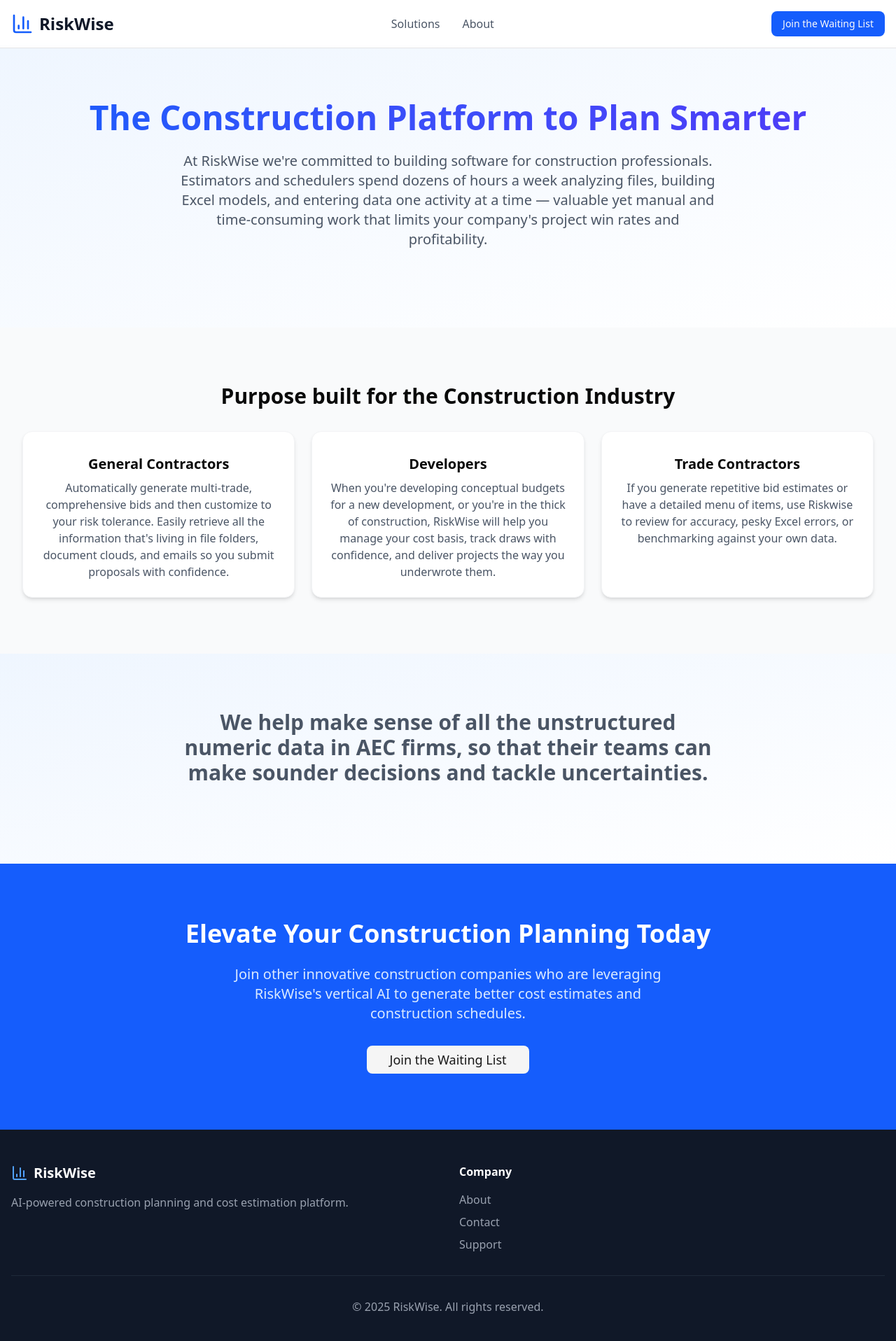
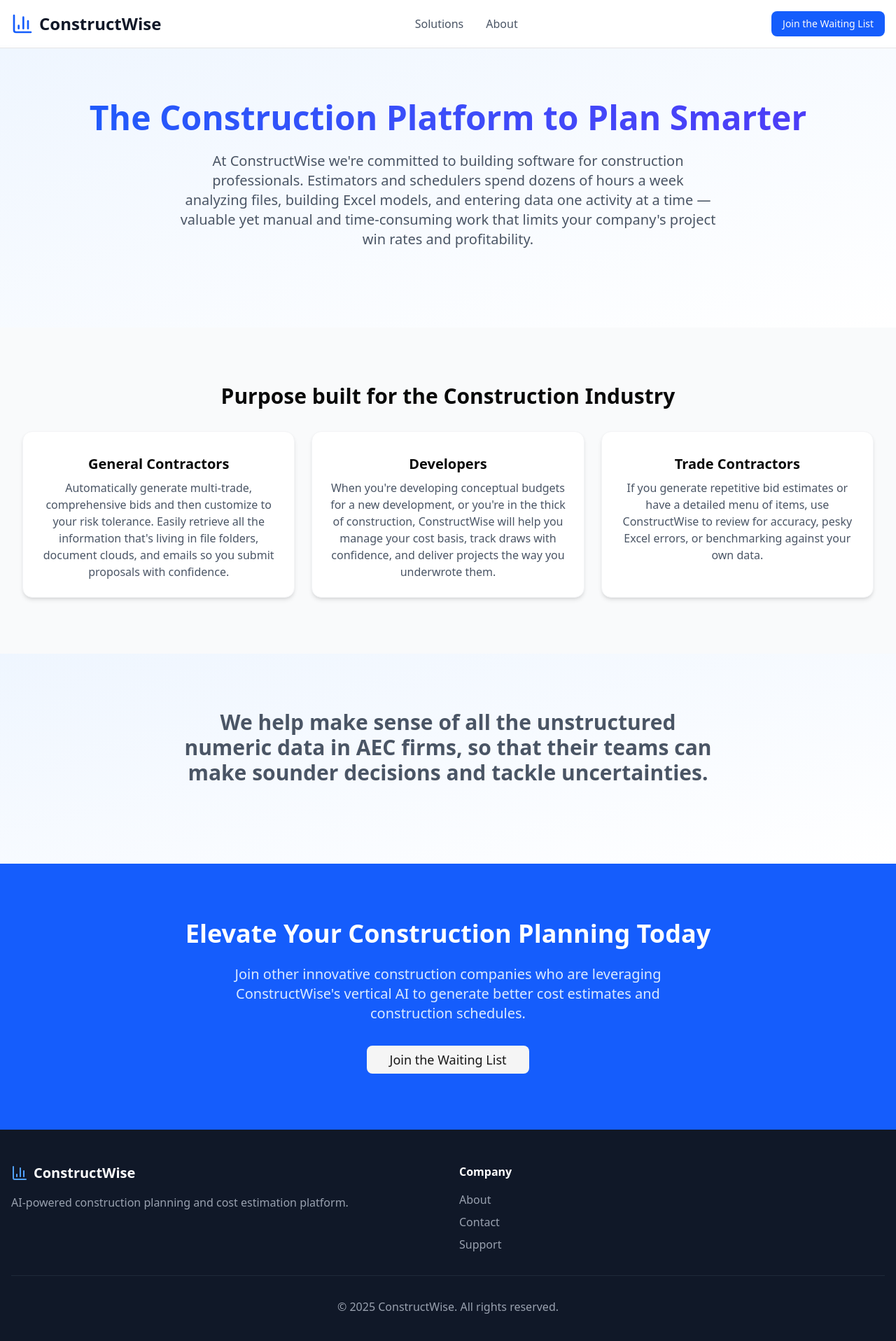
Before and after one commit to CDLabs-ai/constr-data-labs-marketing-site, a Next.js app: page /about in a window 1280 px wide. Shown: the top 1916 px of the page at 70% size. Built offline with nearby package versions, Linux system fonts and the light colour scheme; no server answers.

Commit message:
changed names to constructwise

```diff
--- a/src/app/about/page.tsx
+++ b/src/app/about/page.tsx
@@ -17,7 +17,7 @@
                     The Construction Platform to Plan Smarter
                 </h1>
                 <p className="text-xl text-gray-600 max-w-3xl mx-auto mb-8">
-                    At RiskWise we&apos;re committed to building software for construction professionals. Estimators and schedulers spend dozens of hours a week analyzing files, building Excel models, and entering data one activity at a time — valuable yet manual and time-consuming work that limits your company&apos;s project win rates and profitability.
+                    At ConstructWise we&apos;re committed to building software for construction professionals. Estimators and schedulers spend dozens of hours a week analyzing files, building Excel models, and entering data one activity at a time — valuable yet manual and time-consuming work that limits your company&apos;s project win rates and profitability.
                 </p>
             </div>
         </section>
@@ -36,12 +36,12 @@
                             <div className="bg-white p-6 rounded-xl shadow-md border border-gray-100">
 
                             <div className="text-xl font-semibold my-2">Developers</div>
-                            <p className="text-gray-600">When you&apos;re developing conceptual budgets for a new development, or you&apos;re in the thick of construction, RiskWise will help you manage your cost basis, track draws with confidence, and deliver projects the way you underwrote them.</p>
+                            <p className="text-gray-600">When you&apos;re developing conceptual budgets for a new development, or you&apos;re in the thick of construction, ConstructWise will help you manage your cost basis, track draws with confidence, and deliver projects the way you underwrote them.</p>
                             </div>
                             <div className="bg-white p-6 rounded-xl shadow-md border border-gray-100">
 
                             <div className="text-xl font-semibold my-2">Trade Contractors</div>
-                            <p className="text-gray-600">If you generate repetitive bid estimates or have a detailed menu of items, use Riskwise to review for accuracy, pesky Excel errors, or benchmarking against your own data.</p>
+                            <p className="text-gray-600">If you generate repetitive bid estimates or have a detailed menu of items, use ConstructWise to review for accuracy, pesky Excel errors, or benchmarking against your own data.</p>
                             </div>
                         </div>
                     </div>
@@ -62,7 +62,7 @@
             <div className="container mx-auto text-center">
             <h2 className="text-4xl font-bold text-white mb-6">Elevate Your Construction Planning Today</h2>
             <p className="text-xl text-blue-100 mb-8 max-w-2xl mx-auto">
-                Join other innovative construction companies who are leveraging RiskWise&apos;s vertical AI to generate better cost estimates and construction schedules.
+                Join other innovative construction companies who are leveraging ConstructWise&apos;s vertical AI to generate better cost estimates and construction schedules.
             </p>
             <div className="flex flex-col sm:flex-row gap-4 justify-center">
 
--- a/src/app/page.tsx
+++ b/src/app/page.tsx
@@ -48,7 +48,7 @@
       </section>
       <section className="py-20 px-4 bg-gray-100">
         <div className="flex flex-col sm:flex-row gap-4 justify-center m-12 text-3xl md:text-4xl font-semibold">Complete Construction Intelligence Platform</div>
-        <p className="text-2xl text-center text-gray-600 mb-8 max-w-3xl mx-auto">From initial planning to project completion, RiskWise provides AI-powered solutions for your numeric bid & schedule data </p>
+        <p className="text-2xl text-center text-gray-600 mb-8 max-w-3xl mx-auto">From initial planning to project completion, ConstructWise provides AI-powered solutions for your numeric bid & schedule data </p>
         <div className="container mx-auto px-4">
           <div className="grid grid-cols-1 md:grid-cols-3 gap-6">
             <div className="bg-white p-6 rounded-xl shadow-md border border-gray-100">
@@ -76,7 +76,7 @@
             <div>
               <h2 className="text-4xl font-bold text-gray-900 mb-6">Generate High Quality Cost Estimates</h2>
               <p className="text-lg text-gray-600 mb-8">
-                Transform your proposal process with RiskWise&apos;s advanced AI engine. Generate comprehensive, tailored proposals in minutes instead of days.
+                Transform your proposal process with ConstructWise&apos;s advanced AI engine. Generate comprehensive, tailored proposals in minutes instead of days.
               </p>
               <div className="space-y-4 mb-8">
                 <div className="flex items-center space-x-3">
@@ -149,7 +149,7 @@
             <div>
               <h2 className="text-4xl font-bold text-gray-900 mb-6">Seamless Integration & Actionable Insights</h2>
               <p className="text-lg text-gray-600 mb-8">
-                Connect to your existing apps and pull your relevant construction data into one place. Get actionable insights through RiskWise&apos;s conversational chat to make better decisions, based on your company&apos;s own job histories
+                Connect to your existing apps and pull your relevant construction data into one place. Get actionable insights through ConstructWise&apos;s conversational chat to make better decisions, based on your company&apos;s own job histories
               </p>
               <div className="space-y-4 mb-8">
                 <div className="flex items-center space-x-3">
@@ -190,7 +190,7 @@
               </div>
               <h2 className="text-4xl font-semibold text-gray-900 mb-6 text-center">Start for free</h2>
               <p className="text-lg text-gray-600 mb-8 text-center">
-                Sign up and be first on the waitlist to use RiskWise as your trusted, daily cost proposal and schedule management platform.
+                Sign up and be first on the waitlist to use ConstructWise as your trusted, daily cost proposal and schedule management platform.
               </p>
             </div>
             <div className="flex flex-col items-center">
@@ -221,7 +221,7 @@
         <div className="container mx-auto text-center">
           <h2 className="text-4xl font-bold text-white mb-6">Elevate Your Construction Planning Today</h2>
           <p className="text-xl text-blue-100 mb-8 max-w-2xl mx-auto">
-            Join other innovative construction companies who are leveraging RiskWise&apos;s vertical AI to generate better cost estimates and construction schedules.
+            Join other innovative construction companies who are leveraging ConstructWise&apos;s vertical AI to generate better cost estimates and construction schedules.
           </p>
           <div className="flex flex-col sm:flex-row gap-4 justify-center">
 
--- a/src/app/solutions/page.tsx
+++ b/src/app/solutions/page.tsx
@@ -21,7 +21,7 @@
                 Go from unstructured files and takeoffs to comprehensive, detailed cost estimates and Gannt chart schedules in minutes
             </p>
             <p className="text-xl text-gray-600 max-w-3xl mx-auto m-4">
-                When a firm joins RiskWise, we ingest their historical cost proposals, P&Ls, CPM schedules, and unit rates. The AI adapts to their methods &ndash; not the other way around.
+                When a firm joins ConstructWise, we ingest their historical cost proposals, P&Ls, CPM schedules, and unit rates. The AI adapts to their methods &ndash; not the other way around.
             </p>
             <p className="text-xl text-gray-600 max-w-3xl mx-auto m-4">
                 So when they upload their data, the system doesn&apos;t spit out generic analysis. It generates a 70%-complete, detailed cost estimate with matching baseline schedule, as if their seasoned estimators had created the draft. Construction teams can then refine it with AI-powered queries, but the baseline already fits their process.
@@ -182,7 +182,7 @@
                 <div className="md:grid-cols-2 gap-8">
                     <div className="bg-white p-6 rounded-xl shadow-md grid grid-cols-1 md:grid-cols-2">
                         <div className="mx-4 m-15">
-                            <h3 className="text-xl mb-10">&quot;RiskWise offloads so much of the painstaking manual processes anyone could do. It allows us to spend more time to think critically about bidding decisions and quantify how they&apos;ll impact the holistic project.&quot;</h3>
+                            <h3 className="text-xl mb-10">&quot;ConstructWise offloads so much of the painstaking manual processes anyone could do. It allows us to spend more time to think critically about bidding decisions and quantify how they&apos;ll impact the holistic project.&quot;</h3>
                             <p className="font-bold">
                                 Jeremy Hynum
                             </p>
@@ -202,7 +202,7 @@
             <h2 className="text-4xl font-bold text-white mb-6">Elevate Your Construction Planning Today
 </h2>
             <p className="text-xl text-blue-100 mb-8 max-w-2xl mx-auto">
-                Join other innovative construction companies who are leveraging RiskWise&apos;s vertical AI to generate better cost estimates and construction schedules.
+                Join other innovative construction companies who are leveraging ConstructWise&apos;s vertical AI to generate better cost estimates and construction schedules.
             </p>
             <div className="flex flex-col sm:flex-row gap-4 justify-center">
 
--- a/src/components/landing/landing-footer.tsx
+++ b/src/components/landing/landing-footer.tsx
@@ -9,7 +9,7 @@
          <div>
            <div className="flex items-center space-x-2 mb-4">
              <ChartColumn className="h-6 w-6 text-blue-400" />
-             <span className="text-xl font-bold">RiskWise</span>
+             <span className="text-xl font-bold">ConstructWise</span>
            </div>
            <p className="text-gray-400">AI-powered construction planning and cost estimation platform.</p>
          </div>
@@ -36,7 +36,7 @@
          </div>
        </div>
        <div className="border-t border-gray-800 mt-8 pt-8 text-center text-gray-400">
-         <p>&copy; 2025 RiskWise. All rights reserved.</p>
+         <p>&copy; 2025 ConstructWise. All rights reserved.</p>
        </div>
      </div>
    </footer>
--- a/src/components/landing/landing-nav.tsx
+++ b/src/components/landing/landing-nav.tsx
@@ -14,7 +14,7 @@
             <div className="container mx-auto px-4 py-4 flex items-center justify-between">
             <Link href="/" className="flex items-center space-x-2">
                 <ChartColumn className="h-8 w-8 text-blue-600" />
-                <span className="text-2xl font-bold text-gray-900">RiskWise</span>
+                <span className="text-2xl font-bold text-gray-900">ConstructWise</span>
             </Link>
             <nav className="hidden md:flex items-center space-x-8">
                 <Link href="/solutions" className="text-gray-600 hover:text-gray-900">
```
